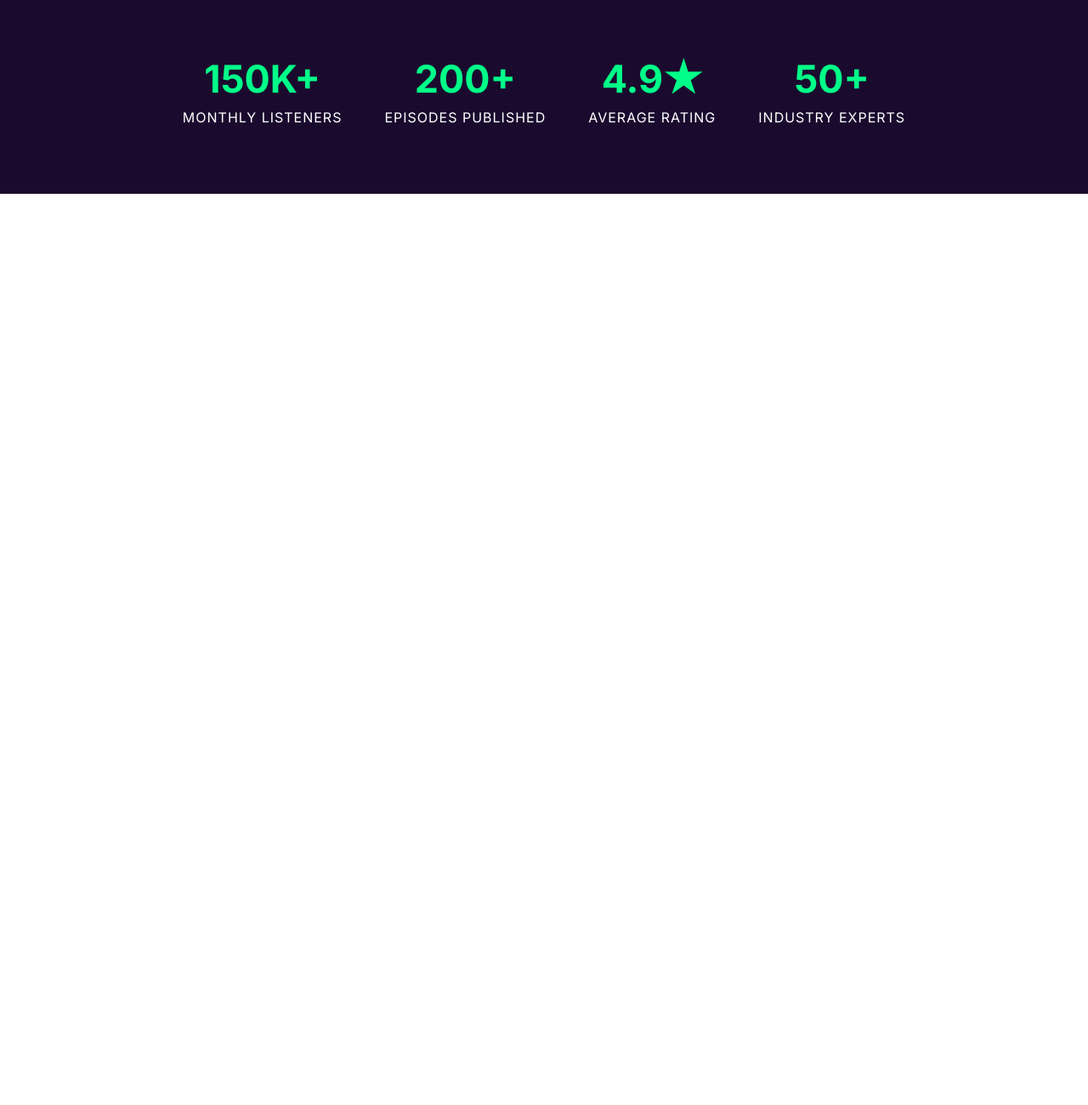
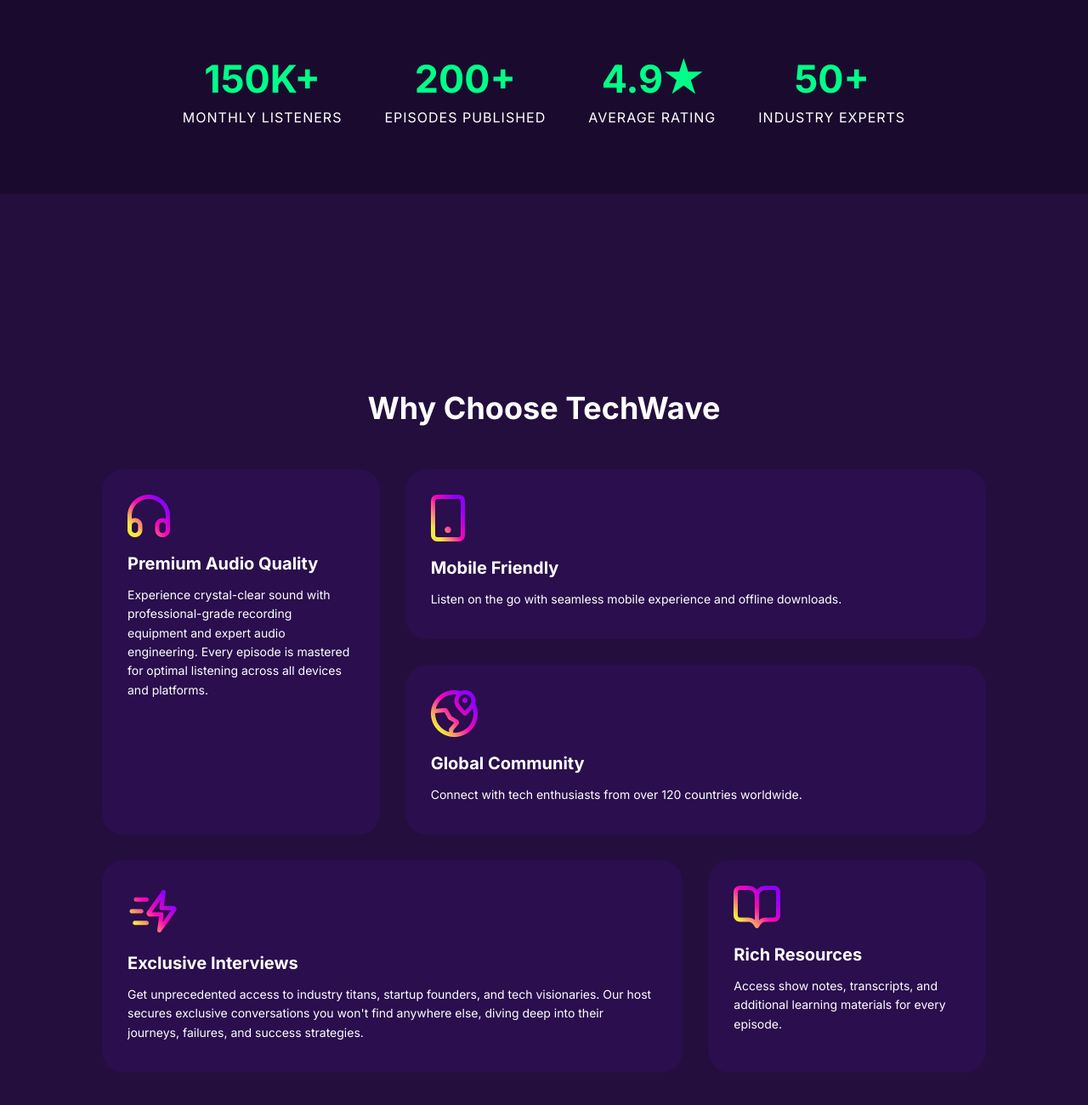
Before and after one commit to NJ-NafsinJahan/B13-A02-TechWave, a plain HTML site: page index.html in a window 1280 px wide. Shown: the part 1260-2560 px from the top of the page at 85% size. Before the commit the page ends 1488 px from the top, so only its background shows below. Drawn offline with Linux system fonts and the light colour scheme.

Commit message:
add grid

```diff
--- a/index.html
+++ b/index.html
@@ -94,6 +94,50 @@
             </div>
         </section>
 
+        <!-- why choose TechWave sections -->
+        <section class="why">
+            <h2>Why Choose TechWave</h2>
+
+            <div class="why-box-grid">
+
+                <!-- <div class="card tall"> -->
+                <div class="card audio">
+                    <div class="icon"><img src="./images/headphone.png" alt=""></div>
+                    <h3>Premium Audio Quality</h3>
+                    <p> Experience crystal-clear sound with professional-grade recording equipment and expert audio
+                        engineering. Every episode is mastered for optimal listening across all devices and platforms.
+                    </p>
+                </div>
+
+                <div class="card mobile">
+                    <div class="icon"><img src="./images/device.png" alt=""></div>
+                    <h3>Mobile Friendly</h3>
+                    <p>Listen on the go with seamless mobile experience and offline downloads.</p>
+                </div>
+
+                <div class="card global">
+                    <div class="icon"><img src="./images/location.png" alt=""></div>
+                    <h3>Global Community</h3>
+                    <p>Connect with tech enthusiasts from over 120 countries worldwide.</p>
+                </div>
+
+                <div class="card interview">
+                    <div class="icon"><img src="./images/interview.png" alt=""></div>
+                    <h3>Exclusive Interviews</h3>
+                    <p>Get unprecedented access to industry titans, startup founders, and tech visionaries. Our host
+                        secures exclusive conversations you won't find anywhere else, diving deep into their journeys,
+                        failures, and success strategies.</p>
+                </div>
+
+                <div class="card">
+                    <div class="icon"><img src="./images/resource.png" alt=""></div>
+                    <h3>Rich Resources</h3>
+                    <p>Access show notes, transcripts, and additional learning materials for every episode.</p>
+                </div>
+
+            </div>
+        </section>
+
     </main>
 
     <footer>
--- a/style/style.css
+++ b/style/style.css
@@ -130,7 +130,6 @@ body{
 
 }
 
-/* Content */
 .about-content h1 {
   font-size: 3rem;
   font-weight: 700;
@@ -147,7 +146,6 @@ body{
   line-height: 1.6;
 }
 
-/* Stats area */
 .about-card {
   margin-top: 60px;
   display: flex;
@@ -166,6 +164,71 @@ body{
   font-size: 1rem;
   letter-spacing: 1px;
   color: rgba(255, 255, 255, 1);
+}
+
+/* why choose tech wave styles */
+
+
+.why {
+  max-width: 1600px;
+  padding: 200px 120px;
+  margin: auto;
+  background-color: rgba(35, 14, 61, 1);
+}
+
+.why h2 {
+  color: #FFFFFF;
+  text-align: center;
+  font-size: 36px;
+  margin-bottom: 50px;
+}
+
+/*for Grid */
+.why-box-grid {
+  display: grid;
+  grid-template-columns: repeat(3, 1fr);
+  grid-template-rows: repeat(2, 200px) 250px;
+  gap: 30px;
+}
+
+/*for Card */
+.card {
+  color: #FFFFFF;
+  background-color: rgba(53, 17, 101, 0.4);
+  border-radius: 25px;
+  padding: 30px;
+}
+
+.card h3 {
+  margin: 15px 0 10px;
+  font-size: 20px;
+}
+
+.card p {
+  font-size: 14px;
+  line-height: 1.6;
+  color: rgba(255, 255, 255, 1);
+}
+
+/* Image icon */
+.icon-img {
+  width: 36px;
+  height: 36px;
+  object-fit: contain;
+}
+
+/* Grid span */
+/* .tall  */
+.audio{
+  grid-row: span 2;
+}
+.mobile,
+.global{
+    grid-column: span 2;
+}
+
+.interview {
+  grid-column: span 2;
 }
 
 
@@ -208,6 +271,21 @@ body{
     gap: 30px;
     margin-top: 40px;
   }
+
+  .why-box-grid{
+    display: grid;
+    grid-template-columns: 1fr;
+  }
+
+  .mobile,
+  .global, .audio{
+    max-width: 400px;
+    height: 200px;
+    padding: 24px;
+   }
+
+
+
 }
 
 
```
Also changed, not shown: images/interview.png (added).
